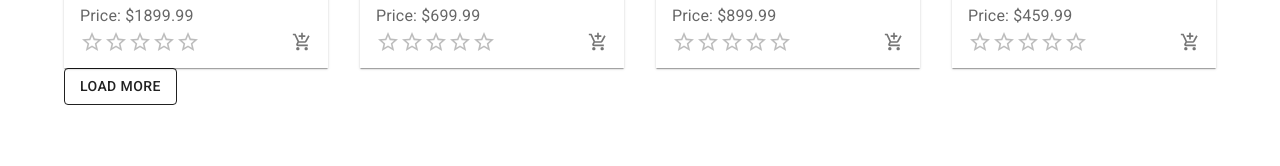
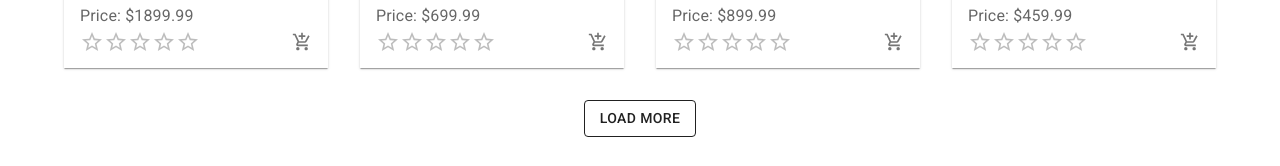
Before and after one commit to D-Ivanov01/Ecommerce-Store, a React (Vite) app in the folder ecommerce-store/: page / in a window 1280 px wide. Shown: the part 1812-1978 px from the top of the page. Before the commit the page ends 1917 px from the top, so only its background shows below. Built offline with nearby package versions, Linux system fonts and the light colour scheme.

Commit message:
refactor: style load more button

```diff
--- a/ecommerce-store/src/components/ProductGrid/ProductGrid.css
+++ b/ecommerce-store/src/components/ProductGrid/ProductGrid.css
@@ -9,6 +9,14 @@
   border-radius: 4px;
   padding: 10px;
   box-shadow: 0 2px 4px rgba(0, 0, 0, 0.2);
+}
+
+#load-more{
+    display: flex;
+    flex-direction: row;
+    align-items: center;
+    justify-content: center;
+    padding: 2rem 0;
 }
 
 @media (max-width: 599px) {
--- a/ecommerce-store/src/components/ProductGrid/ProductGrid.jsx
+++ b/ecommerce-store/src/components/ProductGrid/ProductGrid.jsx
@@ -1,5 +1,6 @@
 import React, { useState } from 'react';
 import Grid from '@mui/material/Grid';
+import Box from '@mui/material/Box';
 import Button from '@mui/material/Button';
 import ProductCard from '../ProductCard/ProductCard.jsx';
 import { filterProductsByCategory } from '../../services/product.service.js';
@@ -44,11 +45,14 @@ const ProductGrid = ({ selectedCategory, updateCartCount}) => {
           </Grid>
         ))}
       </Grid>
-      {hasMoreProducts && !isLessThanTwenty && (
+      <Box id='load-more'>
+{hasMoreProducts && !isLessThanTwenty && (
         <Button variant="outlined" color="inherit" onClick={handleLoadMore}>
           Load More
         </Button>
       )}
+      </Box>
+
       {showAlert && (
         <Alert
           id='alert'
```
